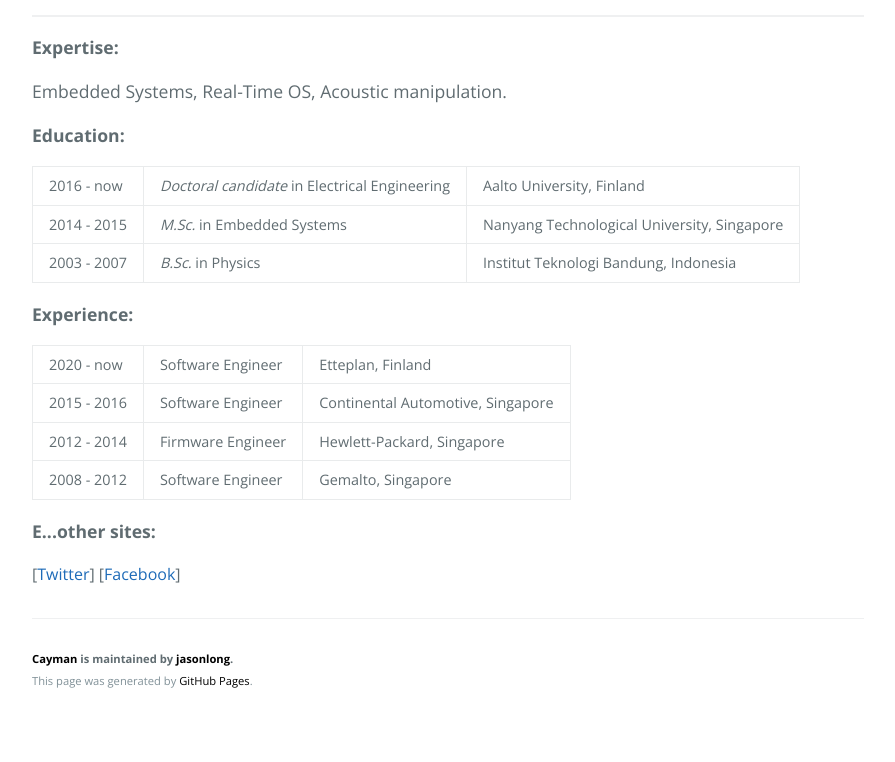
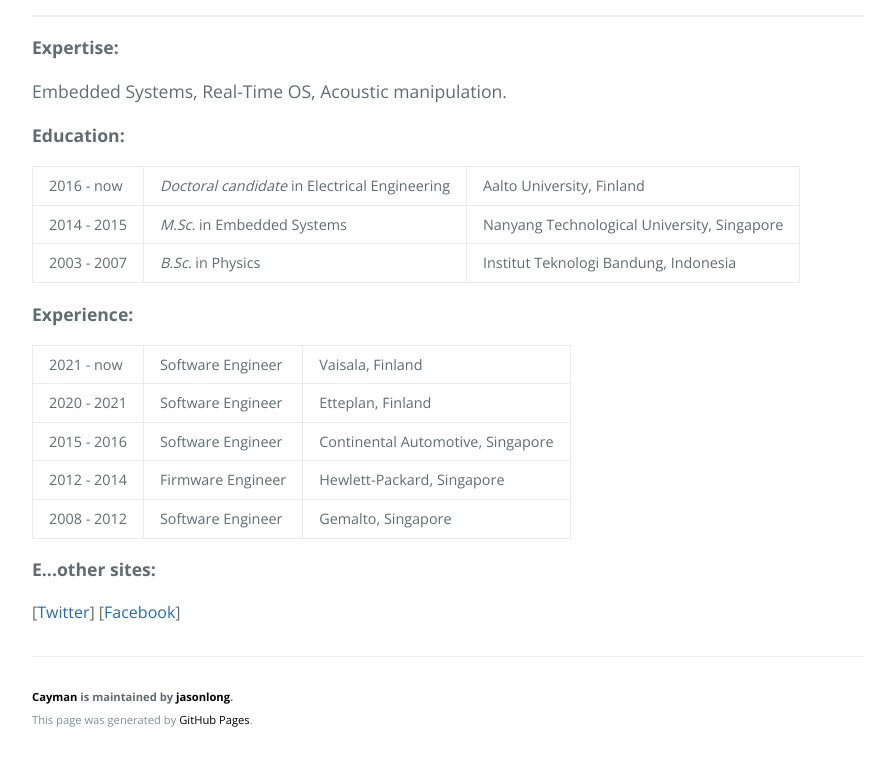
Before and after one commit to harriwijaya/harriwijaya.github.io, a website: page index.html in a window 1280 px wide. Shown: the part 584-1346 px from the top of the page, without its empty margins (192-1087 px from the left). Before the commit the page ends 1307 px from the top, so only its background shows below. Drawn offline with nearby package versions, Linux system fonts and the light colour scheme.

Commit message:
update employer

```diff
--- a/index.html
+++ b/index.html
@@ -62,7 +62,12 @@
         <table>
         <tbody>
             <tr>
-            <td>2020 - now</td>
+            <td>2021 - now</td>
+            <td>Software Engineer</td>
+            <td>Vaisala, Finland</td>
+            </tr>
+            <tr>
+            <td>2020 - 2021</td>
             <td>Software Engineer</td>
             <td>Etteplan, Finland</td>
             </tr>
```
